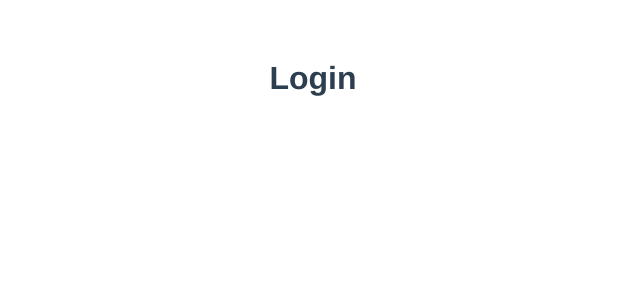
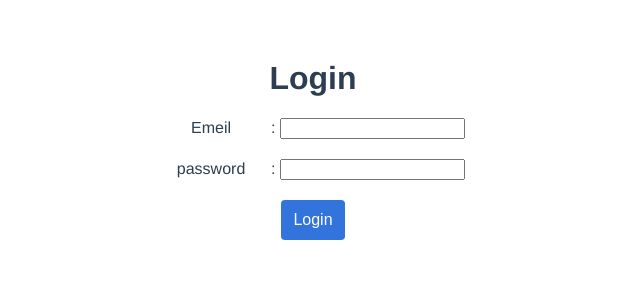
Before and after one commit to teppei-gym/vue4, a Vue app in the folder myapp/: page / in a window 1280 px wide. Shown: the top 300 px of the page, without its empty margins (327-967 px from the left). Built offline with nearby package versions, Linux system fonts and the light colour scheme; no server answers.

Commit message:
vue課題４−2完了

```diff
--- a/myapp/src/App.vue
+++ b/myapp/src/App.vue
@@ -1,11 +1,34 @@
 <template>
   <div id="app">
+    <template v-if="auth">
+      <button class="btn is-blue" @click="logout()">ログアウト</button>
+    </template>
     <router-view></router-view>
   </div>
 </template>
 
 <script>
-export default {};
+import firebase from "firebase";
+
+export default {
+  data() {
+    return {
+      auth: false
+    };
+  },
+  methods: {
+    logout() {
+      console.log("todo");
+    }
+  },
+  created() {
+    const _this = this;
+
+    firebase.auth().onAuthStateChanged(user => {
+      if (user) _this.auth = true;
+    });
+  }
+};
 </script>
 
 <style>
@@ -17,4 +40,38 @@ export default {};
   color: #2c3e50;
   margin-top: 60px;
 }
+
+.form-wrap {
+  margin: 20px;
+}
+.form-wrap > label {
+  display: inline-block;
+  width: 100px;
+  margin-right: 10px;
+}
+.btn {
+  cursor: pointer;
+  -webkit-appearance: none;
+  align-items: center;
+  border: 1px solid transparent;
+  border-radius: 4px;
+  box-shadow: none;
+  display: inline-flex;
+  font-size: 1rem;
+  height: 2.5em;
+  justify-content: flex-start;
+  line-height: 1.5;
+  padding-bottom: calc(0.5em - 1px);
+  padding-left: calc(0.75em - 1px);
+  padding-right: calc(0.75em - 1px);
+  padding-top: calc(0.5em - 1px);
+  position: relative;
+  vertical-align: top;
+}
+
+.is-blue {
+  background-color: #3273dc;
+  border-color: transparent;
+  color: #fff;
+}
 </style>
--- a/myapp/src/components/Templates/Login.vue
+++ b/myapp/src/components/Templates/Login.vue
@@ -1,7 +1,35 @@
 <template>
-  <h1>Login</h1>
+  <div>
+    <h1>Login</h1>
+    <div class="form-wrap">
+      <label for="email">Emeil</label>:
+      <input id="emai" type="email" v-model="email" />
+    </div>
+    <div class="form-wrap">
+      <label for="password">password</label>:
+      <input id="password" type="password" v-model="password" />
+    </div>
+    <button class="btn is-blue" @click="signIn()">Login</button>
+  </div>
 </template>
 
 <script>
-export default {};
+export default {
+  data() {
+    return {
+      email: "",
+      password: ""
+    };
+  },
+  methods: {
+    signIn() {
+      if (this.email === "" || this.password === "") {
+        alert("未入力項目があります");
+        return;
+      }
+
+      this.$store.dispatch("signIn", this);
+    }
+  }
+};
 </script>
--- a/myapp/src/components/Templates/Register.vue
+++ b/myapp/src/components/Templates/Register.vue
@@ -42,39 +42,3 @@ export default {
   },
 };
 </script>
-
-<style scoped>
-.form-wrap {
-  margin: 20px;
-}
-.form-wrap > label {
-  display: inline-block;
-  width: 100px;
-  margin-right: 10px;
-}
-.btn {
-  cursor: pointer;
-  -webkit-appearance: none;
-  align-items: center;
-  border: 1px solid transparent;
-  border-radius: 4px;
-  box-shadow: none;
-  display: inline-flex;
-  font-size: 1rem;
-  height: 2.5em;
-  justify-content: flex-start;
-  line-height: 1.5;
-  padding-bottom: calc(0.5em - 1px);
-  padding-left: calc(0.75em - 1px);
-  padding-right: calc(0.75em - 1px);
-  padding-top: calc(0.5em - 1px);
-  position: relative;
-  vertical-align: top;
-}
-
-.is-blue {
-  background-color: #3273dc;
-  border-color: transparent;
-  color: #fff;
-}
-</style>
--- a/myapp/src/main.js
+++ b/myapp/src/main.js
@@ -2,7 +2,6 @@ import Vue from 'vue'
 import App from './App.vue'
 import router from './router'
 import store from './store'
-import firebase from 'firebase'
 
 Vue.config.productionTip = false
 
@@ -11,16 +10,3 @@ new Vue({
   store,
   render: h => h(App),
 }).$mount('#app')
-
-const config = {
-  apiKey: 'AIzaSyANleepY6g0DtzfRaz2a3NcoVB3iMBNs2o',
-  authDomain: 'vue-task4.firebaseapp.com',
-  databaseURL: 'https://vue-task4.firebaseio.com',
-  projectId: 'vue-task4',
-  storageBucket: 'vue-task4.appspot.com',
-  messagingSenderId: '700838140448',
-  appId: '1:700838140448:web:da4bb9d4a815e46c8eba45',
-  measurementId: 'G-KQF9Q37GM1',
-}
-
-firebase.initializeApp(config);
--- a/myapp/src/router.js
+++ b/myapp/src/router.js
@@ -3,10 +3,11 @@ import Router from 'vue-router'
 import Register from './components/Templates/Register'
 import Login from './components/Templates/Login'
 import Users from './components/Templates/Users'
+import firebase from 'firebase'
 
 Vue.use(Router);
 
-export default new Router({
+const router = new Router({
   mode: 'history',
   routes: [
     {
@@ -23,5 +24,34 @@ export default new Router({
       component: Users,
       name: 'users'
     }
-  ]
+  ],
+});
+const config = {
+  apiKey: 'AIzaSyANleepY6g0DtzfRaz2a3NcoVB3iMBNs2o',
+  authDomain: 'vue-task4.firebaseapp.com',
+  databaseURL: 'https://vue-task4.firebaseio.com',
+  projectId: 'vue-task4',
+  storageBucket: 'vue-task4.appspot.com',
+  messagingSenderId: '700838140448',
+  appId: '1:700838140448:web:da4bb9d4a815e46c8eba45',
+  measurementId: 'G-KQF9Q37GM1',
+}
+
+firebase.initializeApp(config);
+
+router.beforeEach(function (to, from, next) {
+  if (to.path === '/') {
+    next();
+    return
+  }
+
+  firebase.auth().onAuthStateChanged(function (user) {
+    if (user) {
+      next();
+    } else {
+      next({ name: 'login' })
+    }
+  });
 })
+
+export default router
--- a/myapp/src/store.js
+++ b/myapp/src/store.js
@@ -17,8 +17,26 @@ export default new Vuex.Store({
 
           info.$router.push({ name: 'users' });
         }).catch((e) => {
-          console.log(e.message);
+          alert(e.message);
         });
+    },
+    signIn(context, info) {
+      firebase
+        .auth()
+        .signInWithEmailAndPassword(info.email, info.password)
+        .then(function () {
+          info.$router.push({ name: 'users' });
+        })
+        .catch(function () {
+          alert(
+            'ログインに失敗しました。メールアドレスとパスワードを再度入力してください'
+          );
+        });
+    },
+    logout() {
+      // Todo
+      // firebase.auth().signOut();
+      // this.auth = false;
     }
   },
 })
```
